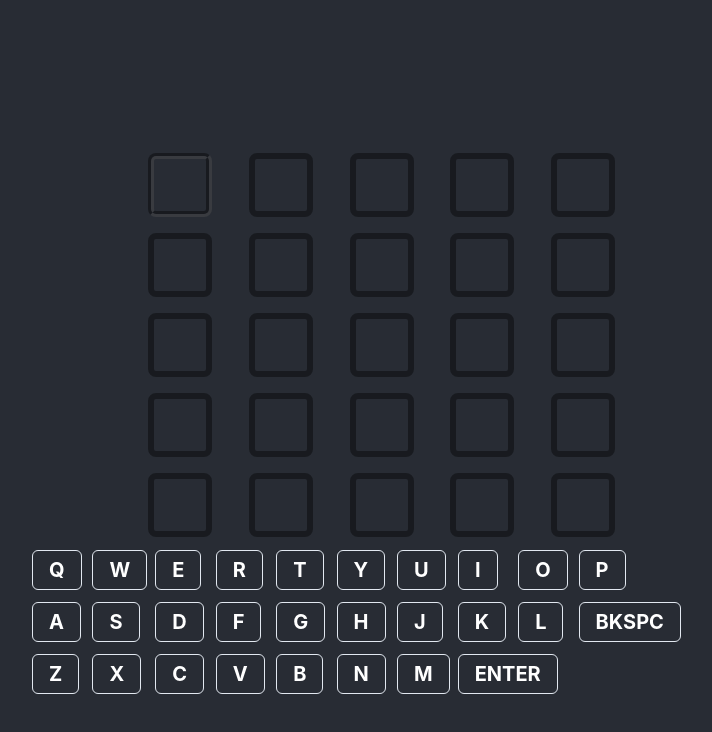
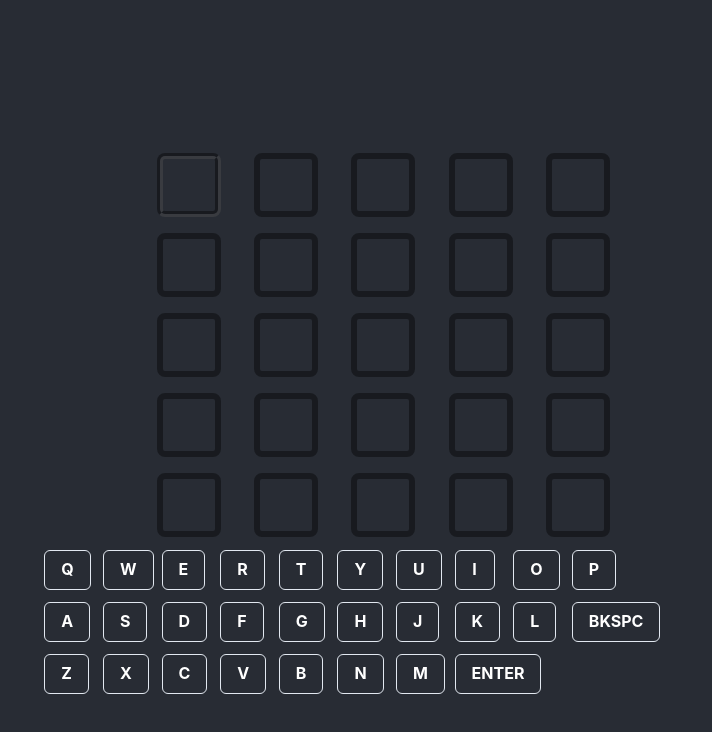
Before and after one commit to JonathanLemes/palavraa, a React (Create React App) app: page / in a window 1280 px wide. Shown: the top 732 px of the page, without its empty margins (248-960 px from the left). Built offline with nearby package versions, Linux system fonts and the light colour scheme.

Commit message:
style: 💄 font size changed

```diff
--- a/src/components/Keyboard.tsx
+++ b/src/components/Keyboard.tsx
@@ -13,7 +13,6 @@ export default function Keyboard({ setLetter }: KeyboardProps) {
           colorScheme="gray"
           color="white"
           fontWeight="bold"
-          fontSize="xl"
           marginBottom="4px"
           onClick={() => setLetter(letter)}
         >
```
